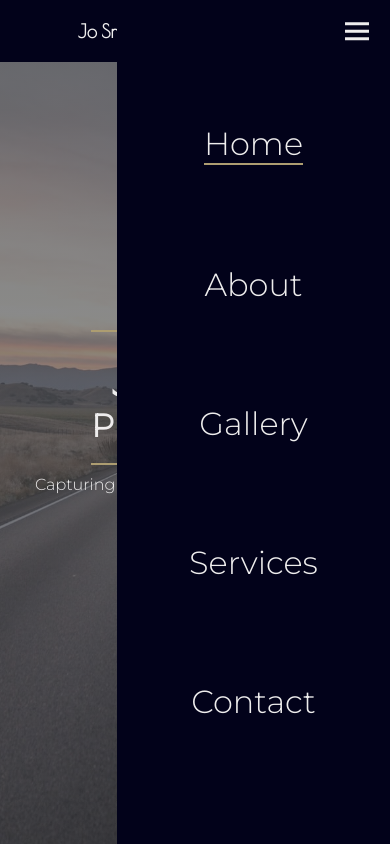
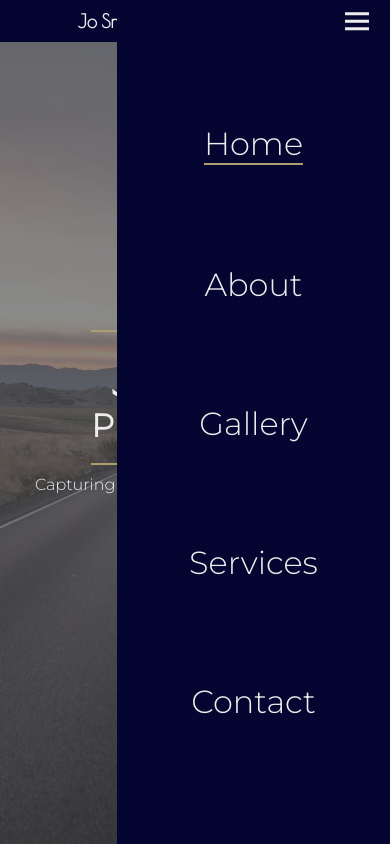
Before and after one commit to AlanMcIvor/Jo-Smith-Photography, a plain HTML site: page index.html in a window 390 px wide. Both pictures are taken after a click on the icon 357 px from the left and 31 px from the top of the page. Shown: the top 844 px of the page. Drawn offline with nearby package versions, Linux system fonts and the light colour scheme.

Commit message:
altered some javascript

```diff
--- a/JS/app.js
+++ b/JS/app.js
@@ -2,9 +2,11 @@
 //   variables
   const menuButton = document.querySelector('.menu_btn');
   const navList = document.querySelector('.nav_list');
+  const body = document.querySelector('body');
 
 //  event listeners
   menuButton.addEventListener("click", () => {
     // when hamburger clicked add or remove the active class
     navList.classList.toggle("active");
+    body.classList.toggle("noScroll");
   } )
--- a/css/styles.css
+++ b/css/styles.css
@@ -7,7 +7,7 @@
         --ff-heading: 'Poiret One', "cursive";
         --ff-text: 'Montserrat', sans-serif;
         --primary: #eeeded;
-        --backround: #02021a;
+        --backround: #050531;
         --accent: #AD9D71;
     }
 
@@ -44,6 +44,10 @@ img{
 body{
   overflow-x: hidden;
 }
+
+.noScroll{
+  overflow: hidden;
+}
 /* navbar */
 
 .nav_container{
@@ -54,7 +58,7 @@ body{
   align-items: center;
   justify-content: space-between;
   color: var(--primary);
-  padding: 20px 20%;
+  padding: 10px 20%;
   z-index: 999;
 }
 
@@ -96,7 +100,7 @@ body{
 }
 
 /* mobile nav */
-@media screen and (max-width: 840px) {
+@media screen and (max-width: 1010px) {
   .nav_list{
     flex-direction: column;
     align-items: center;
```
